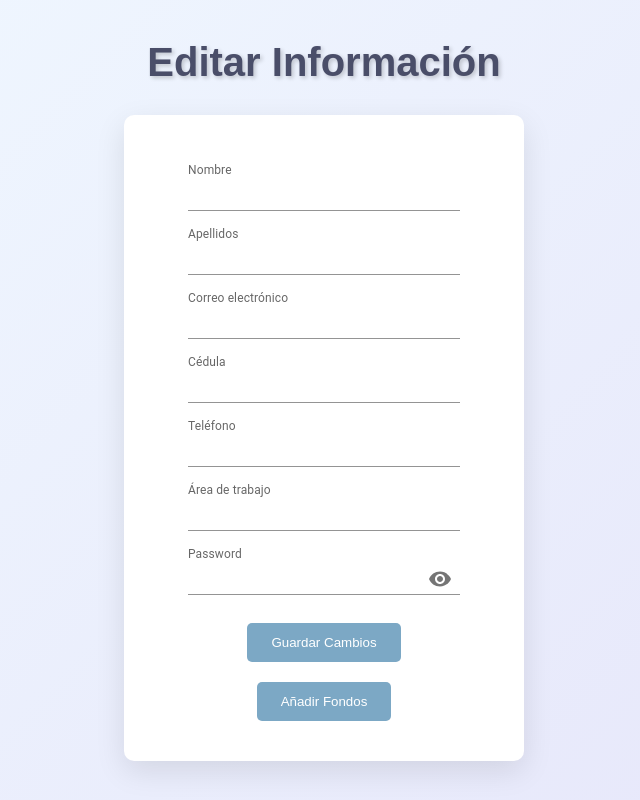
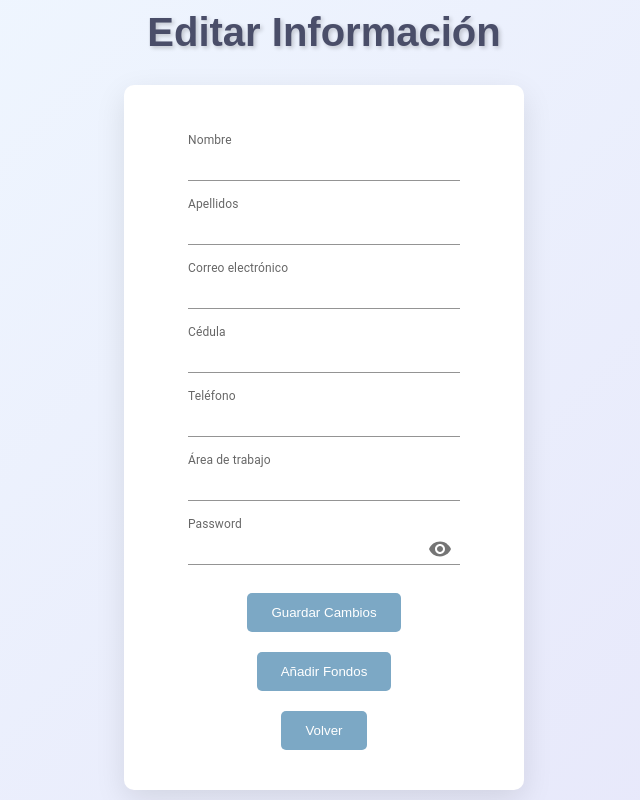
Before and after one commit to ErickAbarca/CrowdfunTEC-WEB, a Next.js app: page /editUser in a window 1280 px wide. Shown: the whole page, without its empty margins (316-956 px from the left). Built offline with nearby package versions, Linux system fonts and the light colour scheme.

Commit message:
Volver agregado a editUser

```diff
--- a/src/app/editUser/EditUserPage.js
+++ b/src/app/editUser/EditUserPage.js
@@ -29,6 +29,7 @@ export default function SignUp() {
 
 
     const handleFondos = () => {router.push('/addMoney');};
+    const handleVolver = () => {router.push('/projectList');};
     const handleClickShowPassword = () => setShowPassword((show) => !show);
 
     const handleMouseDownPassword = (event) => {
@@ -267,6 +268,10 @@ export default function SignUp() {
                 <button className={styles.button} type="button" onClick={handleFondos}>
                     Añadir Fondos
                 </button>
+
+                <button className={styles.button} type="button" onClick={handleVolver}>
+                    Volver
+                </button>
             </form>
 
         </div>
```
